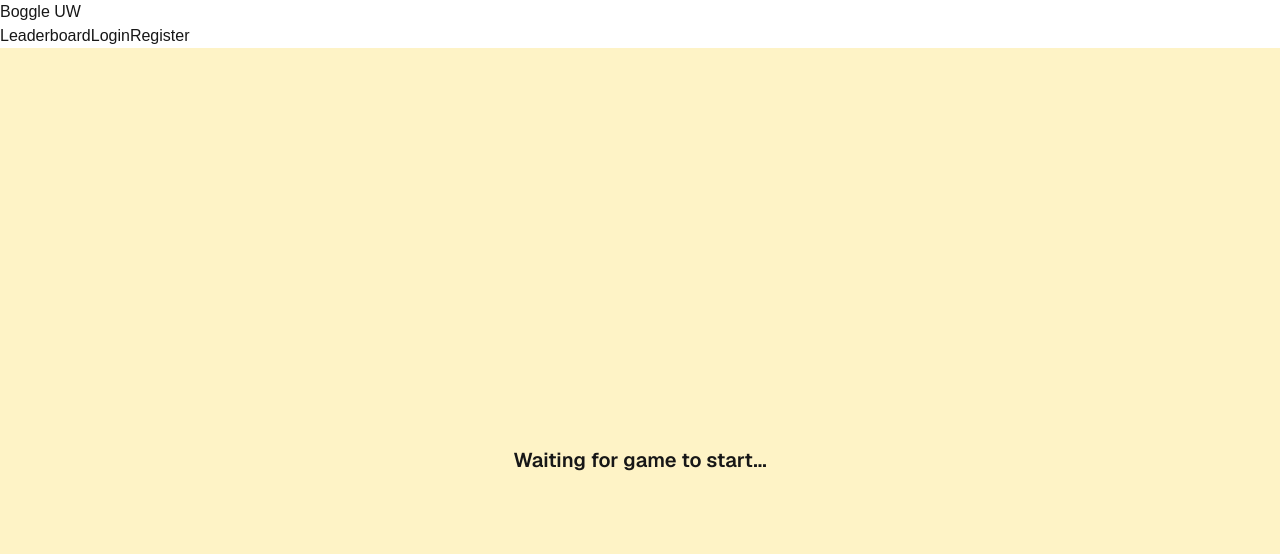
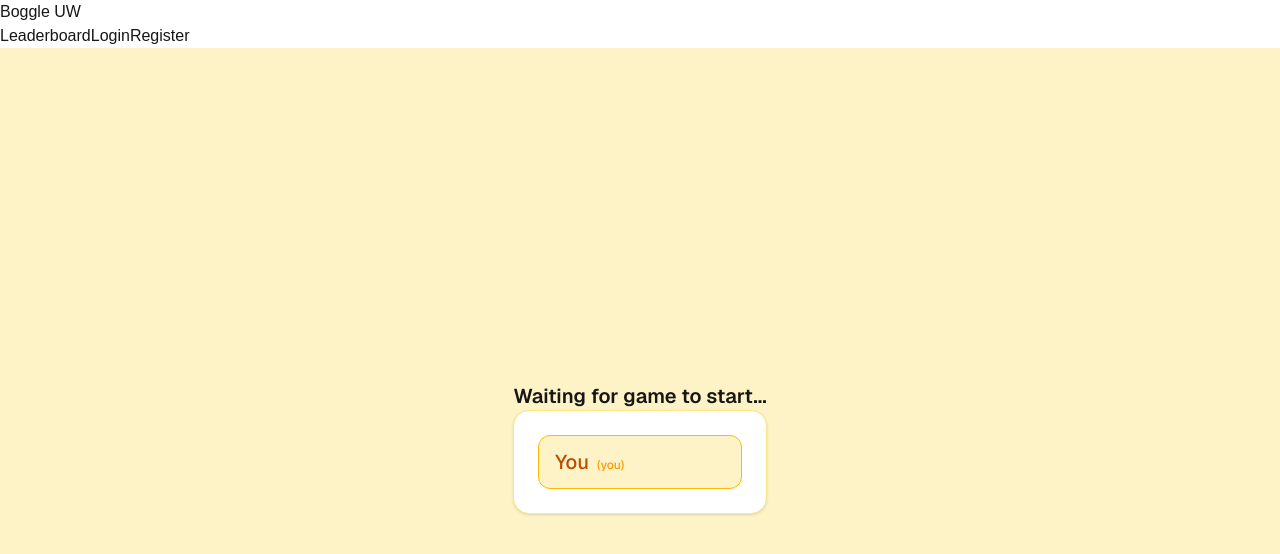
Before and after one commit to FrancoPE14/BoggleGame, a Next.js app in the folder frontend/: page /game/multiplayer in a window 1280 px wide. Shown: the top 554 px of the page. Built offline with nearby package versions, Linux system fonts and the light colour scheme; no server answers.

Commit message:
Added player list for lobby page that updates when other player joins (frontend)

```diff
--- a/frontend/app/game/multiplayer/page.tsx
+++ b/frontend/app/game/multiplayer/page.tsx
@@ -1,6 +1,6 @@
 "use client";
 
-import { useCallback, useRef, useState } from "react";
+import { useCallback, useEffect, useRef, useState } from "react";
 import { useSearchParams, useRouter } from "next/navigation";
 import BoggleBoard, { BoggleBoardHandle } from "../../components/boggle-board";
 import WordInput from "../../components/word-input";
@@ -13,8 +13,28 @@ import useGameStream, {
   GameStateEvent,
   GameEndedEvent,
 } from "../../components/use-game-stream";
-import type { FinalScore } from "../../components/use-game-stream";
+import type {
+  FinalScore,
+  LobbyUpdateEvent,
+} from "../../components/use-game-stream";
 import GameOver from "../../components/game-over";
+import PlayerList from "../../components/player-list";
+
+/**
+ * Represents a single player in the lobby.
+ */
+type LobbyPlayer = {
+  username: string;
+  isCurrentUser: boolean;
+};
+
+interface Lobby {
+  sessionId: number;
+  started: boolean;
+  playerCount: number;
+  maxPlayers: number;
+  hostUsername: string;
+}
 
 /**
  * Multiplayer gameplay page.
@@ -40,6 +60,23 @@ export default function MultiplayerPage() {
   const [sessionEnded, setSessionEnded] = useState(false);
 
   /**
+   * Builds the initial mock player list for the lobby.
+   * Reads the current user's name from sessionStorage.
+   *
+   * @returns The initial array of lobby players.
+   */
+  function buildInitialPlayers(): LobbyPlayer[] {
+    const username =
+      typeof window !== "undefined"
+        ? window.sessionStorage.getItem("username")?.trim() || "You"
+        : "You";
+
+    // TODO: Replace mock player data with real lobby state from backend.
+    // Depends on backend issues #179 (lobby endpoints) and #166 (multiplayer support).
+    return [{ username, isCurrentUser: true }];
+  }
+
+  /**
    * Multiplayer pages must submit words through /api/submit-word so the backend
    * can update ScoreTracker and return the correct currentScore value.
    */
@@ -47,6 +84,44 @@ export default function MultiplayerPage() {
     useMultiplayerWordSubmission(sessionId, username);
 
   const boggleBoardRef = useRef<BoggleBoardHandle>(null);
+  const [players, setPlayers] = useState<LobbyPlayer[]>(buildInitialPlayers);
+  const [hostUsername, setHostUsername] = useState("");
+
+  useEffect(() => {
+    fetch("/api/sessions")
+      .then((res) => {
+        if (!res.ok) throw new Error("Failed to load session.");
+        return res.json();
+      })
+      .then((data) => {
+        console.log(data);
+        console.log(data[sessionId].hostUsername);
+        setHostUsername(data[sessionId].hostUsername);
+      })
+      .catch(() => {
+        console.error("Could not load session. Please try again later.");
+      });
+  }, []);
+
+  const onStartButtonClicked = () => {
+    fetch(
+      `/api/start?sessionId=${sessionId}&username=${encodeURIComponent(username)}`,
+      { method: "POST" },
+    ).catch((err) => console.error(err));
+  };
+
+  // TODO: Leave button
+  const onLeaveButtonClicked = () => {};
+
+  const handleLobbyUpdate = useCallback((data: LobbyUpdateEvent) => {
+    console.log("Lobby Updated:", data);
+    const currentUsername = window.sessionStorage.getItem("username")?.trim();
+    const playerList: LobbyPlayer[] = data.playerList.map((username) => ({
+      username,
+      isCurrentUser: currentUsername === data.hostUsername,
+    }));
+    setPlayers(playerList);
+  }, []);
 
   /**
    * Initializes local UI state when the server broadcasts the start of a new game.
@@ -126,6 +201,7 @@ export default function MultiplayerPage() {
     onGameState: handleGameState,
     onGameResults: handleGameResults,
     onGameEnded: handleGameEnded,
+    onLobbyUpdate: handleLobbyUpdate,
   });
 
   const handleMouseDown = useCallback((e: React.MouseEvent) => {
@@ -159,9 +235,26 @@ export default function MultiplayerPage() {
           />
         )}
 
+        {/*Before game start*/}
         {!board && (
           <div className="mt-6 text-xl font-semibold">
             Waiting for game to start...
+            {/* Player list */}
+            <div className="w-full max-w-2xl bg-white rounded-2xl border border-amber-200 shadow-sm p-6 mb-6">
+              <PlayerList players={players} />
+            </div>
+            {/*Start Button*/}
+            {hostUsername === username && (
+              <button
+                type="button"
+                onClick={onStartButtonClicked}
+                //disabled={!canStart}
+                className="px-8 py-3 rounded-xl bg-amber-500 text-white font-bold text-lg shadow-md hover:bg-amber-600 transition-colors disabled:opacity-50 disabled:cursor-not-allowed"
+                aria-label="Start the multiplayer game"
+              >
+                Start Game
+              </button>
+            )}
           </div>
         )}
 
```
